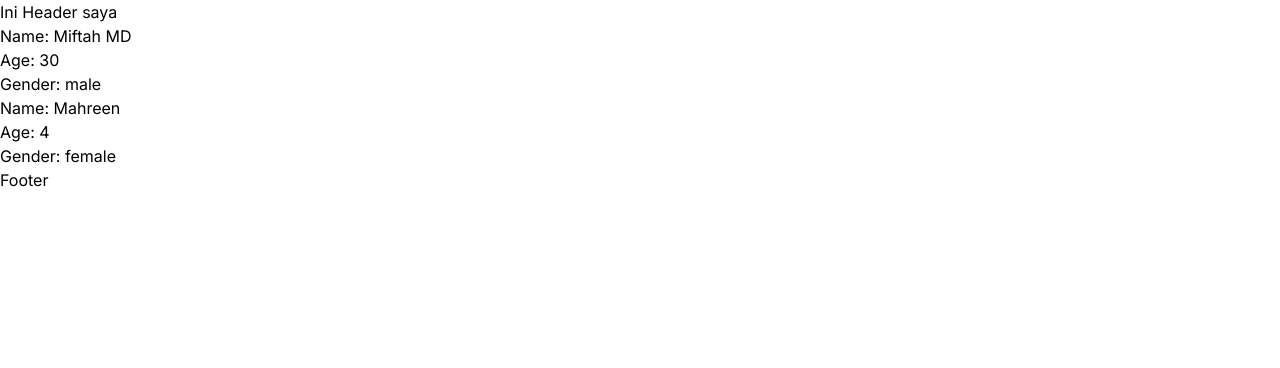
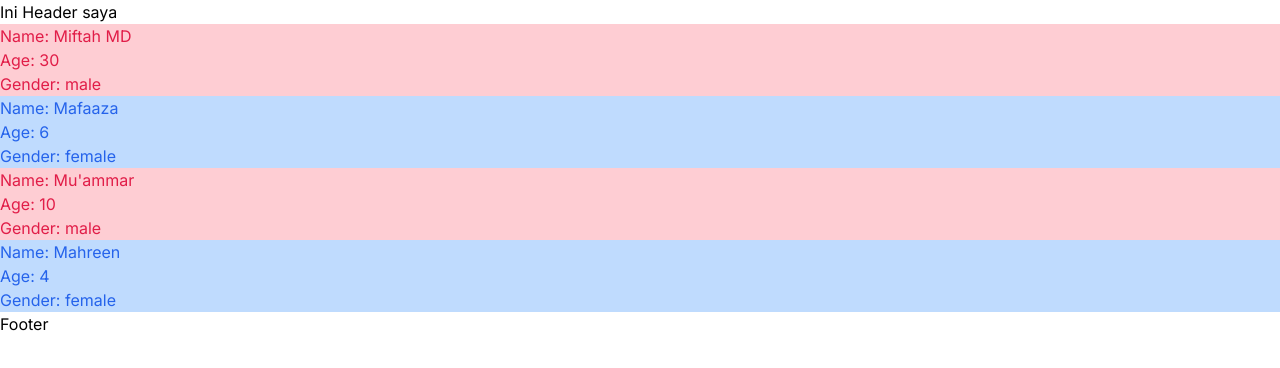
Before and after one commit to mitragroups/nextone, a Next.js app: page / in a window 1280 px wide. Shown: the top 368 px of the page. Built offline with nearby package versions, Linux system fonts and the light colour scheme.

Commit message:
Fixed Props

```diff
--- a/src/app/page.js
+++ b/src/app/page.js
@@ -3,12 +3,27 @@ import { Footer } from "@/components/footer";
 import { Card } from "@/components/card";
 
 export default function Home() {
+  const students = [
+    { name: "Miftah MD", age: 30, gender: "male" },
+    { name: "Mafaaza", age: 6, gender: "female" },
+    { name: "Mu'ammar", age: 10, gender: "male" },
+    { name: "Mahreen", age: 4, gender: "female" },
+  ];
+
   return (
     <div>
       <Header />
       <main>
-        <Card name="Miftah MD" age={30} gender="male" />
-        <Card name="Mahreen" age={4} gender="female" />
+        {students.map((student) => {
+          return (
+            <Card
+              key={student.name}
+              name={student.name}
+              age={student.age}
+              gender={student.gender}
+            />
+          );
+        })}
       </main>
       <Footer />
     </div>
--- a/src/components/card.jsx
+++ b/src/components/card.jsx
@@ -1,6 +1,16 @@
 export const Card = ({ name, age, gender }) => {
+  if (gender === "male") {
+    return (
+      <main className="bg-rose-200 text-rose-600">
+        <div>Name: {name}</div>
+        <div>Age: {age}</div>
+        <div>Gender: {gender}</div>
+      </main>
+    );
+  }
+
   return (
-    <main>
+    <main className="bg-blue-200 text-blue-600">
       <div>Name: {name}</div>
       <div>Age: {age}</div>
       <div>Gender: {gender}</div>
```
